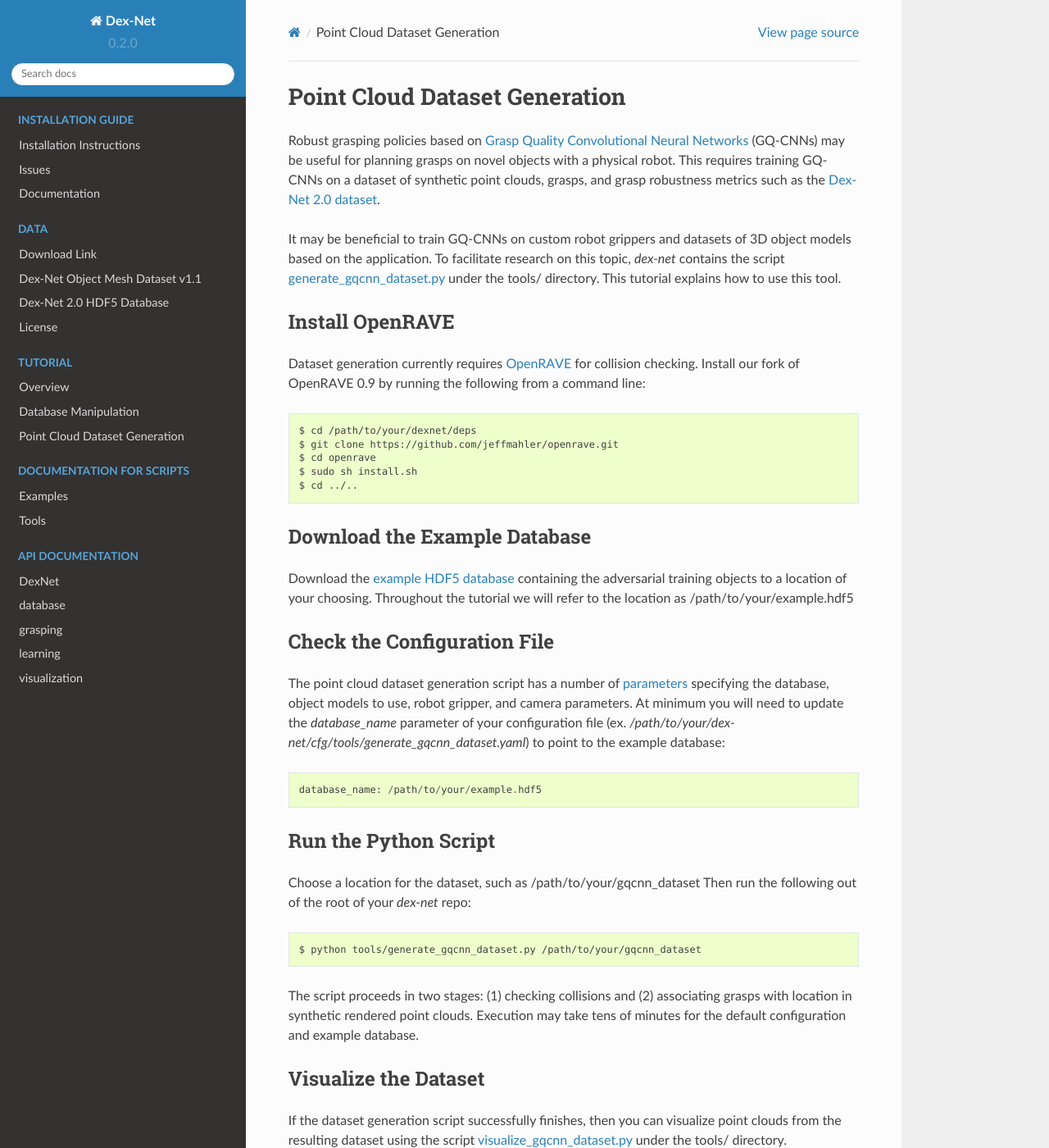
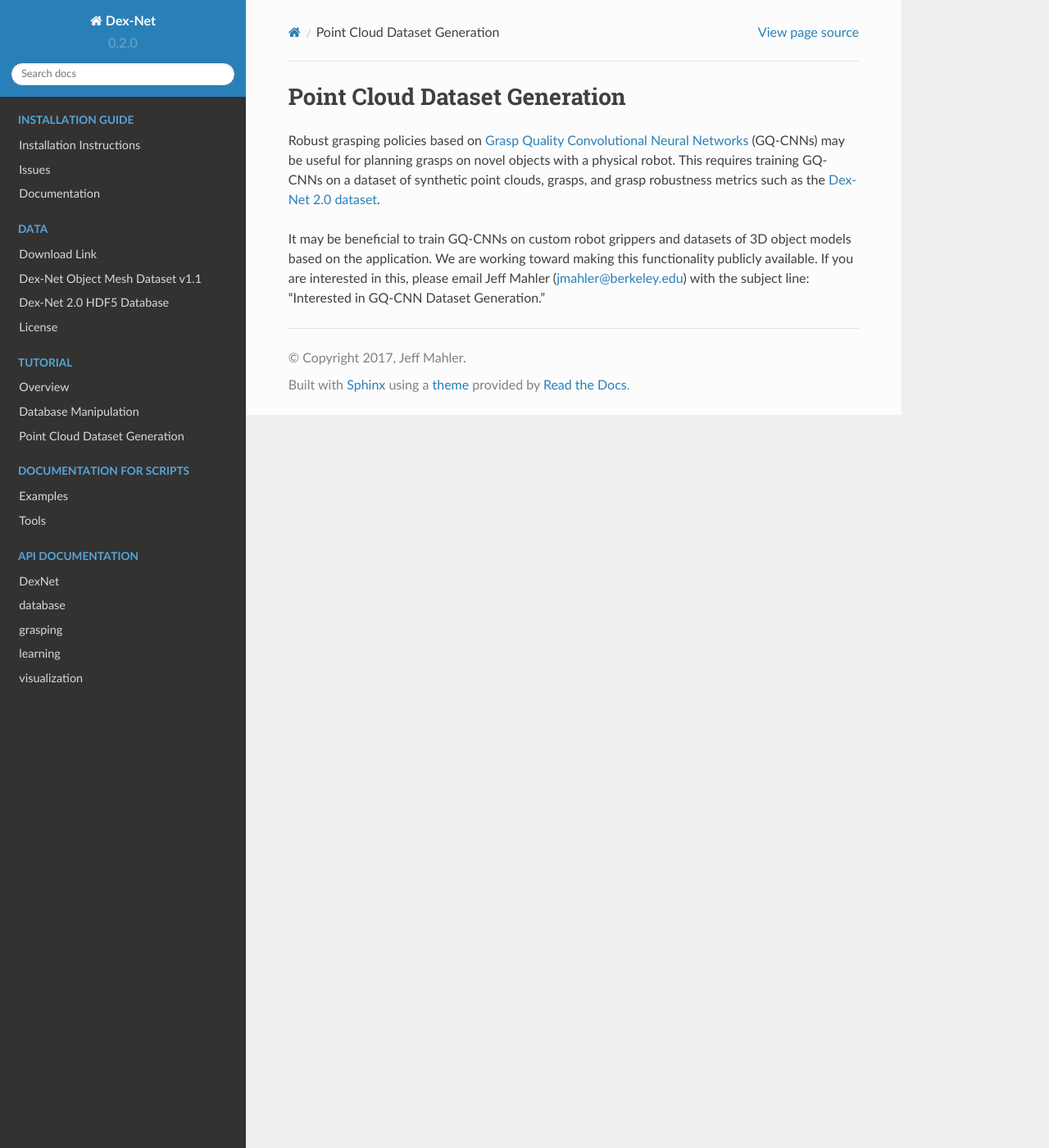
Before and after one commit to BerkeleyAutomation/dex-net, a Sphinx documentation site: the page built from docs/source/tutorials/generation.rst, in a window 1280 px wide and 1400 px high. Shown: the whole window at 82% size. Built offline with Sphinx 7.4.7 and the Read the Docs theme 2.0.0, drawn with Linux system fonts in a browser that asks for light colours; some of the changed text lies outside the part shown.

Commit message:
Updated docs for requests for GQ-CNN dataset gen functionality

```diff
--- a/docs/source/scripts/tools.rst
+++ b/docs/source/scripts/tools.rst
@@ -1,11 +1,5 @@
 Tools
 =====
-
-generate_gqcnn_dataset.py
-~~~~~~~~~~~~~~~~~~~~~~~~~
-.. automodule:: generate_gqcnn_dataset
-
-.. autofunction:: generate_gqcnn_dataset.generate_gqcnn_dataset
 
 visualize_gqcnn_dataset.py
 ~~~~~~~~~~~~~~~~~~~~~~~~~~
--- a/docs/source/tutorials/cli.rst
+++ b/docs/source/tutorials/cli.rst
@@ -3,8 +3,8 @@
 The Dex-Net CLI includes functionality for opening, reading, and writing HDF5 databases of 3D object models, parallel-jaw grasps, and grasp robustness metrics.
 
 The `tutorial`_ walks through the Dex-Net Command Line Interface `dexnet_cli.py`_ which is included in the `dex-net` repository under the apps/ directory.
-The tutorial is hosted `here`._
+The tutorial is hosted `on Google Docs`_ with support for comments to help us improve it.
 
 .. _tutorial: http://bit.ly/2uPEliy
 .. _dexnet_cli.py: https://github.com/BerkeleyAutomation/dex-net/blob/master/apps/dexnet_cli.py
-.. _here: http://bit.ly/2uPEliy
+.. _on Google Docs: http://bit.ly/2uPEliy
--- a/docs/source/tutorials/generation.rst
+++ b/docs/source/tutorials/generation.rst
@@ -3,68 +3,10 @@
 Robust grasping policies based on `Grasp Quality Convolutional Neural Networks`_ (GQ-CNNs) may be useful for planning grasps on novel objects with a physical robot.
 This requires training GQ-CNNs on a dataset of synthetic point clouds, grasps, and grasp robustness metrics such as the `Dex-Net 2.0 dataset`_.
 
-It may be beneficial to train GQ-CNNs on custom robot grippers and datasets of 3D object models based on the application. To facilitate research on this topic, `dex-net` contains the script `generate_gqcnn_dataset.py`_ under the tools/ directory.
-This tutorial explains how to use this tool.
-
 .. _Grasp Quality Convolutional Neural Networks: https://berkeleyautomation.github.io/gqcnn
 .. _Dex-Net 2.0 dataset: http://bit.ly/2rIM7Jk
-.. _generate_gqcnn_dataset.py: https://github.com/BerkeleyAutomation/dex-net/blob/master/tools/generate_gqcnn_dataset.py
 
-Install OpenRAVE
-~~~~~~~~~~~~~~~~
-Dataset generation currently requires `OpenRAVE`_ for collision checking. Install our fork of OpenRAVE 0.9 by running the following from a command line::
-
-   $ cd /path/to/your/dexnet/deps
-   $ git clone https://github.com/jeffmahler/openrave.git
-   $ cd openrave
-   $ sudo sh install.sh
-   $ cd ../..
-
-.. _OpenRAVE: https://github.com/jeffmahler/openrave
-
-Download the Example Database
-~~~~~~~~~~~~~~~~~~~~~~~~~~~~~
-Download the `example HDF5 database`_ containing the adversarial training objects to a location of your choosing.
-Throughout the tutorial we will refer to the location as /path/to/your/example.hdf5
-
-.. _example HDF5 database: http://bit.ly/2tGPXWz
-
-Check the Configuration File
-~~~~~~~~~~~~~~~~~~~~~~~~~~~~
-The point cloud dataset generation script has a number of `parameters`_ specifying the database, object models to use, robot gripper, and camera parameters.
-At minimum you will need to update the `database_name` parameter of your configuration file (ex. `/path/to/your/dex-net/cfg/tools/generate_gqcnn_dataset.yaml`) to point to the example database::
-
-	database_name: /path/to/your/example.hdf5
-
-.. _parameters: ../scripts/tools.html
-
-Run the Python Script
-~~~~~~~~~~~~~~~~~~~~~
-Choose a location for the dataset, such as /path/to/your/gqcnn_dataset
-Then run the following out of the root of your `dex-net` repo::
-
-	$ python tools/generate_gqcnn_dataset.py /path/to/your/gqcnn_dataset
-
-The script proceeds in two stages: (1) checking collisions and (2) associating grasps with location in synthetic rendered point clouds. Execution may take tens of minutes for the default configuration and example database.
-
-Visualize the Dataset
-~~~~~~~~~~~~~~~~~~~~~
-If the dataset generation script successfully finishes, then you can visualize point clouds from the resulting dataset using the script `visualize_gqcnn_dataset.py`_ under the tools/ directory.
-
-The point cloud dataset generation script has a few `parameters`_ that can filter the dataset by positive or negative examples, specified in `/path/to/your/dex-net/cfg/tools/visualize_gqcnn_dataset.yaml`.
-We strongly recommend using the defaults, which will visualize positive examples.
-
-Run the following from a command line::
-
-   $ python tools/generate_gqcnn_dataset.py /path/to/your/gqcnn_dataset
-
-You should see images similar to:
-
-.. image:: ../images/visualize_dataset_example.jpg
-   :height: 800px
-   :width: 800 px
-   :scale: 100 %
-   :align: center
-
-.. _visualize_gqcnn_dataset.py: https://github.com/BerkeleyAutomation/dex-net/blob/master/tools/visualize_gqcnn_dataset.py
-.. _parameters: ../scripts/tools.html
+It may be beneficial to train GQ-CNNs on custom robot grippers and datasets of 3D object models based on the application.
+We are working toward making this functionality publicly available.
+If you are interested in this, please email Jeff Mahler (jmahler@berkeley.edu) wit\
+h the subject line: "Interested in GQ-CNN Dataset Generation."
```
Also changed, not shown: docs/source/code.rst (+6 -3 lines), docs/source/tutorials/tutorial.rst (+2 -5 lines).
